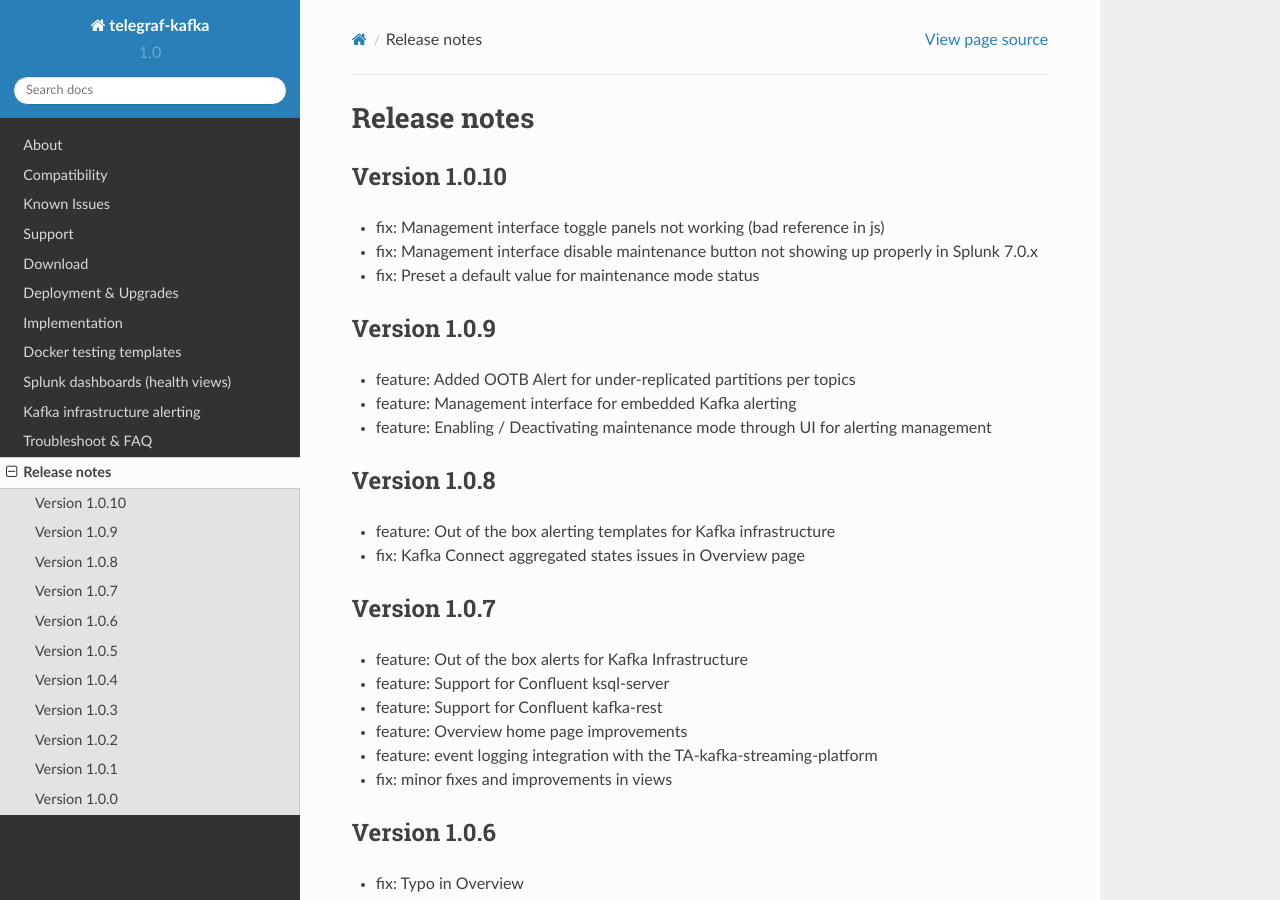
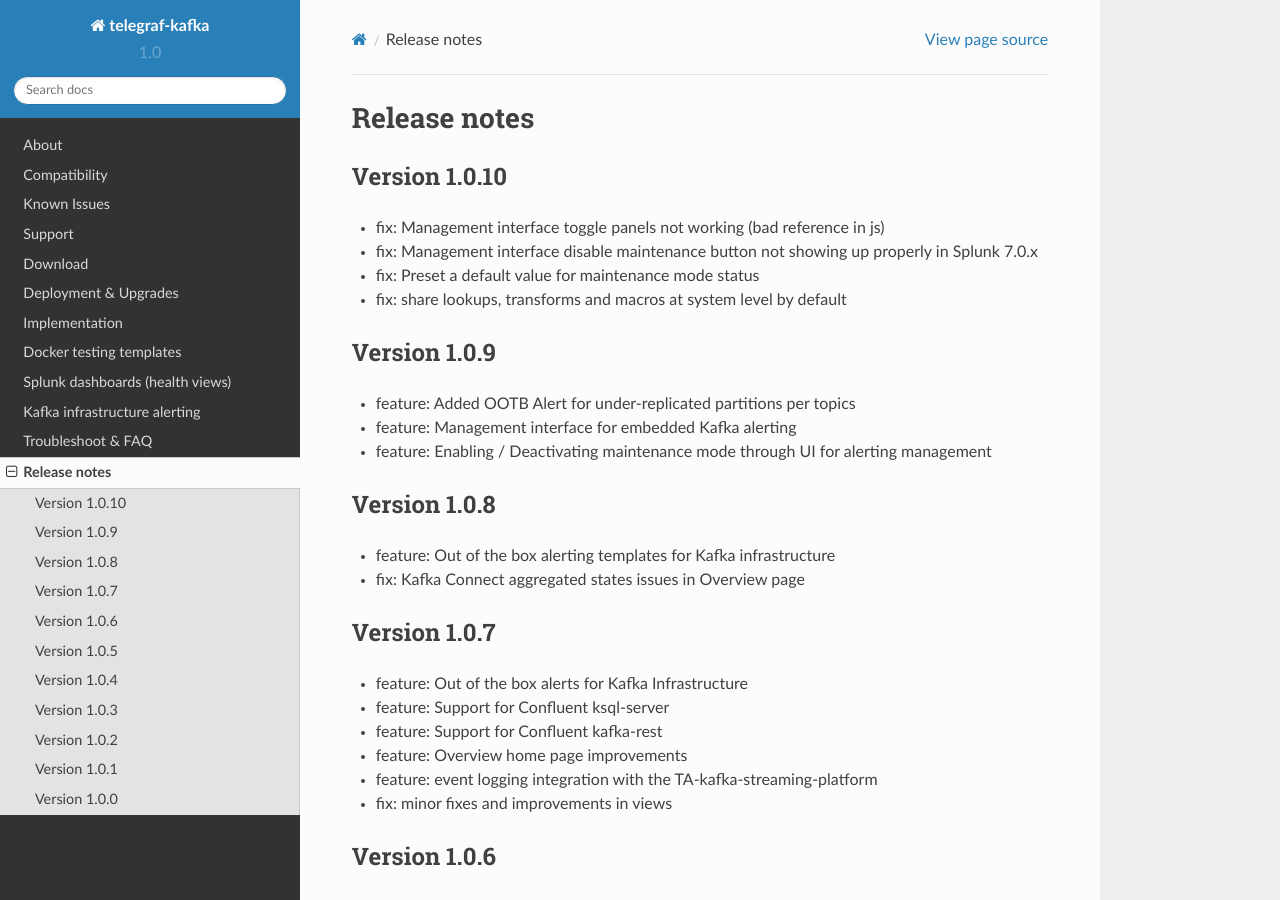
Before and after one commit to guilhemmarchand/telegraf-kafka, a Sphinx documentation site: the page built from docs/releasenotes.rst, in a window 1280 px wide and 900 px high. Built offline with Sphinx 7.4.7 and the Read the Docs theme 2.0.0, drawn with Linux system fonts in a browser that asks for light colours.

Commit message:
Version 1.0.10

```diff
--- a/docs/releasenotes.rst
+++ b/docs/releasenotes.rst
@@ -6,6 +6,7 @@
 - fix: Management interface toggle panels not working (bad reference in js)
 - fix: Management interface disable maintenance button not showing up properly in Splunk 7.0.x
 - fix: Preset a default value for maintenance mode status
+- fix: share lookups, transforms and macros at system level by default
 
 Version 1.0.9
 =============
```
Also changed, not shown: 2 other files.
